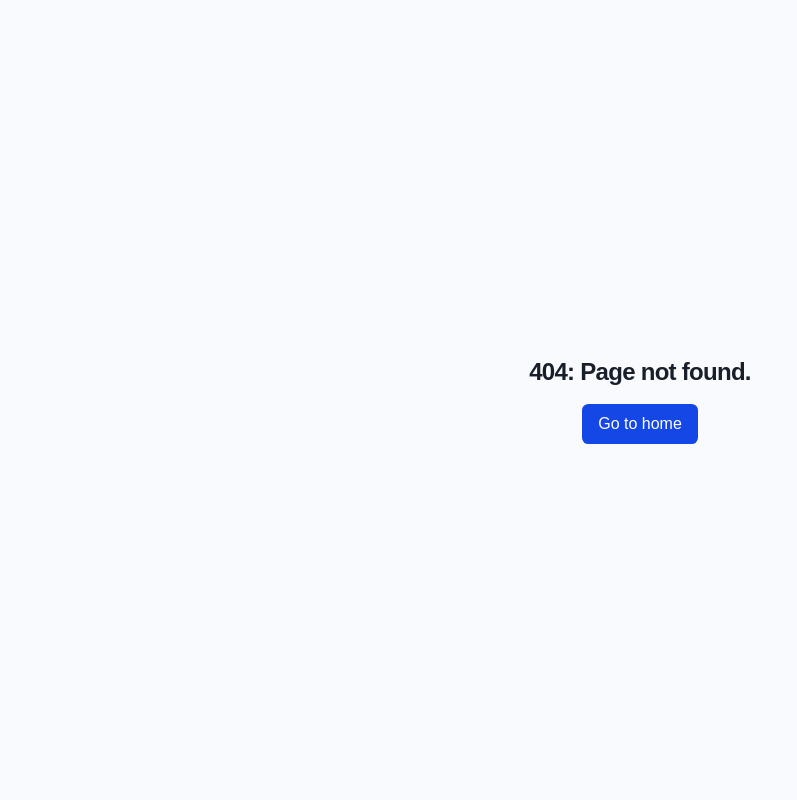
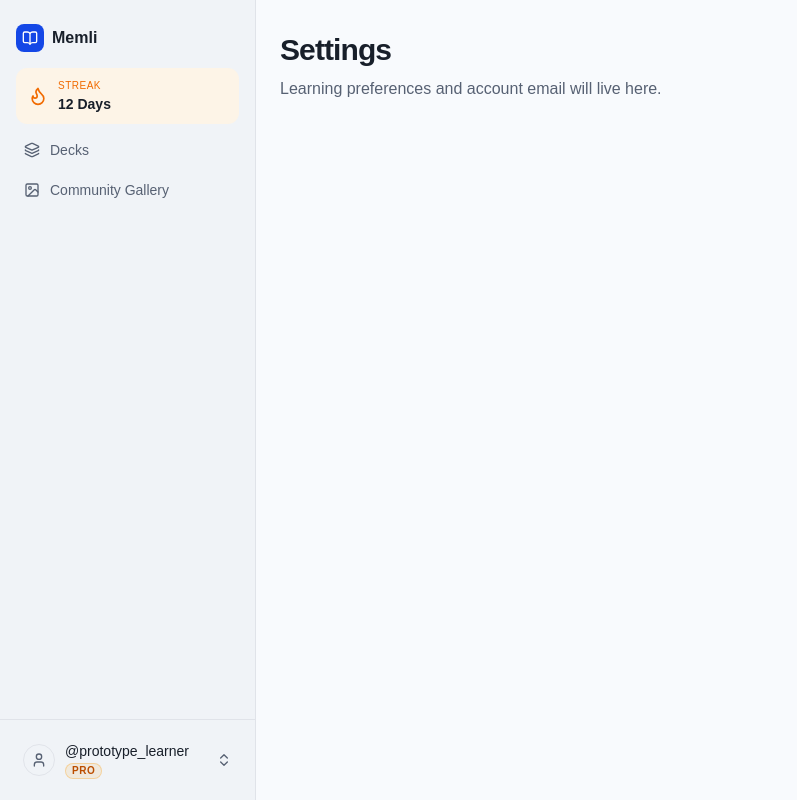
Before and after one commit to hereisphil/2606-WDV349-CantuPhillip, a React (Vite) app in the folder dev/memli/apps/web/: page /settings in a window 1280 px wide. Before the commit this address had no page. Shown: the whole page, without its empty margins (0-797 px from the left). Built offline with nearby package versions, Linux system fonts and the light colour scheme.

Commit message:
[web] Add rail navigation links and /settings stub route.
Adds Decks and Community Gallery rail links in AppSidebar, updates Learning Settings in the account menu to target /settings, and scaffolds the /settings route using Section, Heading, and Text.

Refs #45

```diff
--- a/dev/memli/apps/web/src/routeTree.gen.ts
+++ b/dev/memli/apps/web/src/routeTree.gen.ts
@@ -21,6 +21,7 @@ import { Route as MarketingCommunityRouteImport } from './routes/_marketing/comm
 import { Route as MarketingBlogRouteImport } from './routes/_marketing/blog'
 import { Route as MarketingAboutRouteImport } from './routes/_marketing/about'
 import { Route as AuthSigninRouteImport } from './routes/_auth/signin'
+import { Route as AppSettingsRouteImport } from './routes/_app/settings'
 import { Route as AppDashboardRouteImport } from './routes/_app/dashboard'
 
 const MarketingRoute = MarketingRouteImport.update({
@@ -80,6 +81,11 @@ const AuthSigninRoute = AuthSigninRouteImport.update({
   path: '/signin',
   getParentRoute: () => AuthRoute,
 } as any)
+const AppSettingsRoute = AppSettingsRouteImport.update({
+  id: '/settings',
+  path: '/settings',
+  getParentRoute: () => AppRoute,
+} as any)
 const AppDashboardRoute = AppDashboardRouteImport.update({
   id: '/dashboard',
   path: '/dashboard',
@@ -89,6 +95,7 @@ const AppDashboardRoute = AppDashboardRouteImport.update({
 export interface FileRoutesByFullPath {
   '/': typeof MarketingIndexRoute
   '/dashboard': typeof AppDashboardRoute
+  '/settings': typeof AppSettingsRoute
   '/signin': typeof AuthSigninRoute
   '/about': typeof MarketingAboutRoute
   '/blog': typeof MarketingBlogRoute
@@ -101,6 +108,7 @@ export interface FileRoutesByFullPath {
 export interface FileRoutesByTo {
   '/': typeof MarketingIndexRoute
   '/dashboard': typeof AppDashboardRoute
+  '/settings': typeof AppSettingsRoute
   '/signin': typeof AuthSigninRoute
   '/about': typeof MarketingAboutRoute
   '/blog': typeof MarketingBlogRoute
@@ -116,6 +124,7 @@ export interface FileRoutesById {
   '/_auth': typeof AuthRouteWithChildren
   '/_marketing': typeof MarketingRouteWithChildren
   '/_app/dashboard': typeof AppDashboardRoute
+  '/_app/settings': typeof AppSettingsRoute
   '/_auth/signin': typeof AuthSigninRoute
   '/_marketing/about': typeof MarketingAboutRoute
   '/_marketing/blog': typeof MarketingBlogRoute
@@ -131,6 +140,7 @@ export interface FileRouteTypes {
   fullPaths:
     | '/'
     | '/dashboard'
+    | '/settings'
     | '/signin'
     | '/about'
     | '/blog'
@@ -143,6 +153,7 @@ export interface FileRouteTypes {
   to:
     | '/'
     | '/dashboard'
+    | '/settings'
     | '/signin'
     | '/about'
     | '/blog'
@@ -157,6 +168,7 @@ export interface FileRouteTypes {
     | '/_auth'
     | '/_marketing'
     | '/_app/dashboard'
+    | '/_app/settings'
     | '/_auth/signin'
     | '/_marketing/about'
     | '/_marketing/blog'
@@ -260,6 +272,13 @@ declare module '@tanstack/react-router' {
       preLoaderRoute: typeof AuthSigninRouteImport
       parentRoute: typeof AuthRoute
     }
+    '/_app/settings': {
+      id: '/_app/settings'
+      path: '/settings'
+      fullPath: '/settings'
+      preLoaderRoute: typeof AppSettingsRouteImport
+      parentRoute: typeof AppRoute
+    }
     '/_app/dashboard': {
       id: '/_app/dashboard'
       path: '/dashboard'
@@ -272,10 +291,12 @@ declare module '@tanstack/react-router' {
 
 interface AppRouteChildren {
   AppDashboardRoute: typeof AppDashboardRoute
+  AppSettingsRoute: typeof AppSettingsRoute
 }
 
 const AppRouteChildren: AppRouteChildren = {
   AppDashboardRoute: AppDashboardRoute,
+  AppSettingsRoute: AppSettingsRoute,
 }
 
 const AppRouteWithChildren = AppRoute._addFileChildren(AppRouteChildren)
--- a/dev/memli/apps/web/src/routes/_app/-components/AppSidebar.tsx
+++ b/dev/memli/apps/web/src/routes/_app/-components/AppSidebar.tsx
@@ -5,6 +5,8 @@ import {
   ChevronsUpDown,
   CreditCard,
   Flame,
+  Image as ImageIcon,
+  Layers,
   LogOut,
   SlidersHorizontal,
   UserIcon,
@@ -13,6 +15,7 @@ import { Avatar, AvatarFallback } from "@workspace/ui/components/avatar"
 import { Badge } from "@workspace/ui/components/badge"
 import { Button } from "@workspace/ui/components/button"
 import { Text } from "@workspace/ui/components/text"
+import { cn } from "@workspace/ui/lib/utils"
 import {
   DropdownMenu,
   DropdownMenuContent,
@@ -42,6 +45,41 @@ function StreakDisplay({ days }: { days: number }): JSX.Element {
   )
 }
 
+function RailLink({
+  to,
+  label,
+  icon: Icon,
+  exact = false,
+}: {
+  to: "/dashboard" | "/community"
+  label: string
+  icon: typeof Layers
+  exact?: boolean
+}): JSX.Element {
+  return (
+    <Link
+      to={to}
+      activeOptions={{ exact }}
+      className={cn(
+        "flex cursor-pointer items-center gap-2.5 rounded-lg px-3 py-2 text-sm font-medium text-muted-foreground hover:bg-muted hover:text-foreground",
+        "[&.active]:bg-sidebar-accent [&.active]:text-sidebar-accent-foreground [&.active]:hover:bg-sidebar-accent [&.active]:hover:text-sidebar-accent-foreground"
+      )}
+    >
+      <Icon className="size-4" aria-hidden="true" />
+      {label}
+    </Link>
+  )
+}
+
+function RailNav(): JSX.Element {
+  return (
+    <nav aria-label="Primary" className="flex flex-col gap-1 px-3 py-2">
+      <RailLink to="/dashboard" label="Decks" icon={Layers} exact />
+      <RailLink to="/community" label="Community Gallery" icon={ImageIcon} />
+    </nav>
+  )
+}
+
 function ProBadge({ plan }: { plan: ViewerPlan }): JSX.Element | null {
   if (plan !== "pro") return null
 
@@ -68,7 +106,7 @@ function AccountMenuItems(): JSX.Element {
         </DropdownMenuItem>
         <DropdownMenuItem
           className="cursor-pointer"
-          render={<Link to="/dashboard" />}
+          render={<Link to="/settings" />}
         >
           <SlidersHorizontal aria-hidden="true" />
           Learning Settings
@@ -144,6 +182,8 @@ export function AppSidebar(): JSX.Element {
         <StreakDisplay days={viewer.streakDays} />
       </div>
 
+      <RailNav />
+
       {/* Desktop bottom capsule: full-area hover + pointer cursor */}
       <div className="mt-auto hidden border-t border-sidebar-border p-3 md:block">
         <DropdownMenu>
--- a/dev/memli/apps/web/src/routes/_app/dashboard.tsx
+++ b/dev/memli/apps/web/src/routes/_app/dashboard.tsx
@@ -2,6 +2,7 @@ import type { JSX } from "react"
 import { createFileRoute } from "@tanstack/react-router"
 import { Heading } from "@workspace/ui/components/heading"
 import { Section } from "@workspace/ui/components/section"
+import { Text } from "@workspace/ui/components/text"
 
 export const Route = createFileRoute("/_app/dashboard")({
   component: Dashboard,
@@ -10,7 +11,10 @@ export const Route = createFileRoute("/_app/dashboard")({
 function Dashboard(): JSX.Element {
   return (
     <Section width="full" padding="compact">
-      <Heading>Dashboard</Heading>
+      <Heading>Decks</Heading>
+      <Text variant="muted" className="mt-2">
+        Your vocabulary collections will show up here.
+      </Text>
     </Section>
   )
 }
--- /dev/null
+++ b/dev/memli/apps/web/src/routes/_app/settings.tsx
@@ -0,0 +1,20 @@
+import type { JSX } from "react"
+import { createFileRoute } from "@tanstack/react-router"
+import { Heading } from "@workspace/ui/components/heading"
+import { Section } from "@workspace/ui/components/section"
+import { Text } from "@workspace/ui/components/text"
+
+export const Route = createFileRoute("/_app/settings")({
+  component: Settings,
+})
+
+function Settings(): JSX.Element {
+  return (
+    <Section width="full" padding="compact">
+      <Heading>Settings</Heading>
+      <Text variant="muted" className="mt-2">
+        Learning preferences and account email will live here.
+      </Text>
+    </Section>
+  )
+}
```
